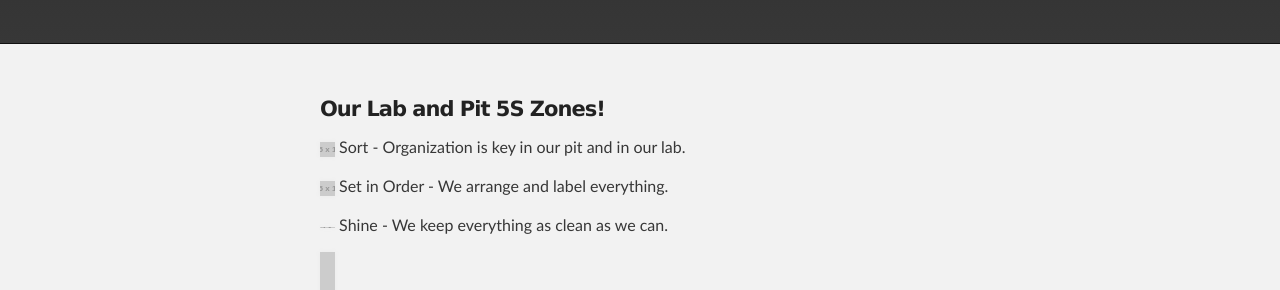
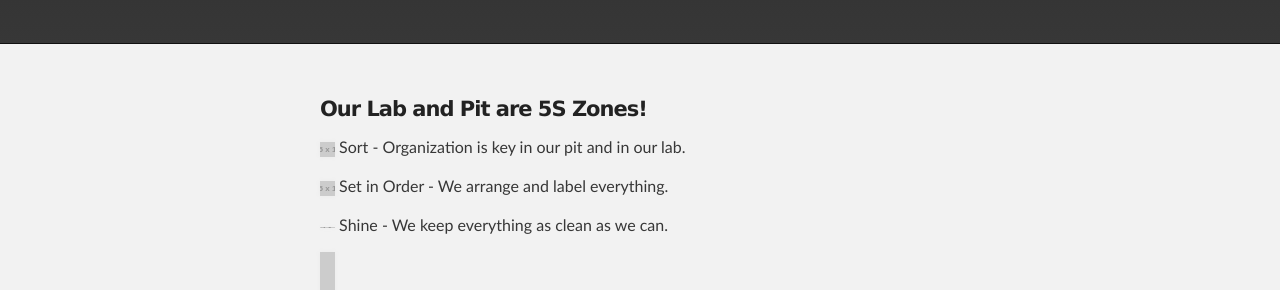
Before and after one commit to FRC900/ZebraSafeSite, a Jekyll site: the page built from index.md, in a window 1280 px wide and 900 px high. Shown: the part 445-735 px from the top of the window. Built offline with Jekyll 4.4.1, drawn with Linux system fonts in a browser that asks for light colours.

Commit message:
Update index.md

```diff
--- a/index.md
+++ b/index.md
@@ -2,7 +2,7 @@
 layout: default
 ---
 
-#### Our Lab and Pit 5S Zones!
+#### Our Lab and Pit are 5S Zones!
 
 ![#eb202d](https://placehold.it/15/eb202d/000000?text=+) Sort - Organization is key in our pit and in our lab.
 
```
